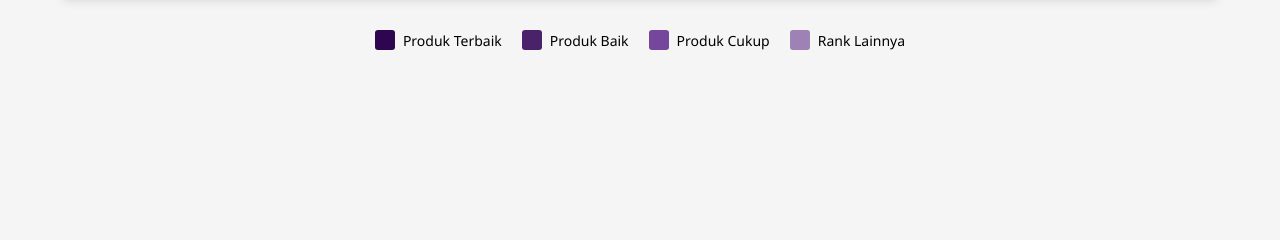
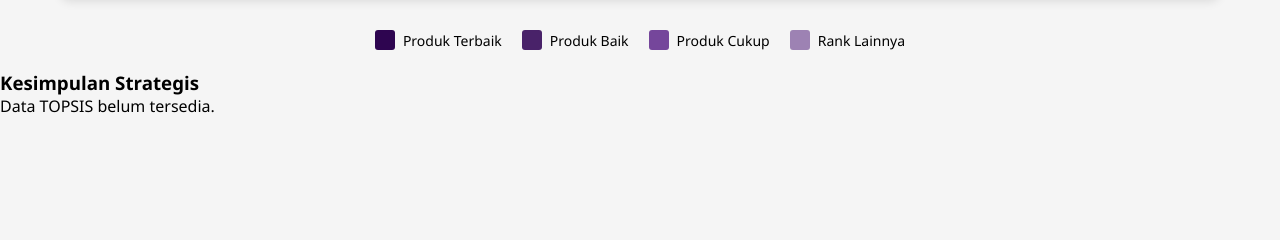
Before and after one commit to sarahmaulani/kue_maza, a Django app: page /spk/home/ in a window 1280 px wide. Shown: the part 443-683 px from the top of the page. Run offline with Django 5.2, Linux system fonts and the light colour scheme; a user stored in the database is signed in; tables that the repository leaves empty hold one stand-in row (values such as "Sample post").

Commit message:
Update home.html

```diff
--- a/spk/templates/spk/home.html
+++ b/spk/templates/spk/home.html
@@ -230,7 +230,22 @@
             </div>
         </div>
     </div>
+    <div class="paragraf-produk">
+    <h3>Kesimpulan Strategis</h3>
 
+    {% if produk_terbaik %}
+        <p>
+            Secara keseluruhan, hasil metode TOPSIS menunjukkan adanya dominasi kuat
+            pada produk <strong>{{ produk_terbaik.produk }}</strong>
+            dengan nilai preferensi <strong>{{ produk_terbaik.nilai|floatformat:3 }}</strong>.
+            Manajemen dapat mengalokasikan anggaran bahan baku lebih besar pada produk tersebut.
+            Sementara itu, untuk produk dengan peringkat rendah, manajemen dapat menerapkan
+            sistem <em>made-by-order</em> guna menjaga efisiensi biaya operasional.
+        </p>
+    {% else %}
+        <p>Data TOPSIS belum tersedia.</p>
+    {% endif %}
+    </div>
     <script>
         // Data dr Django
         const dataContainer = document.getElementById('data-container');
```
